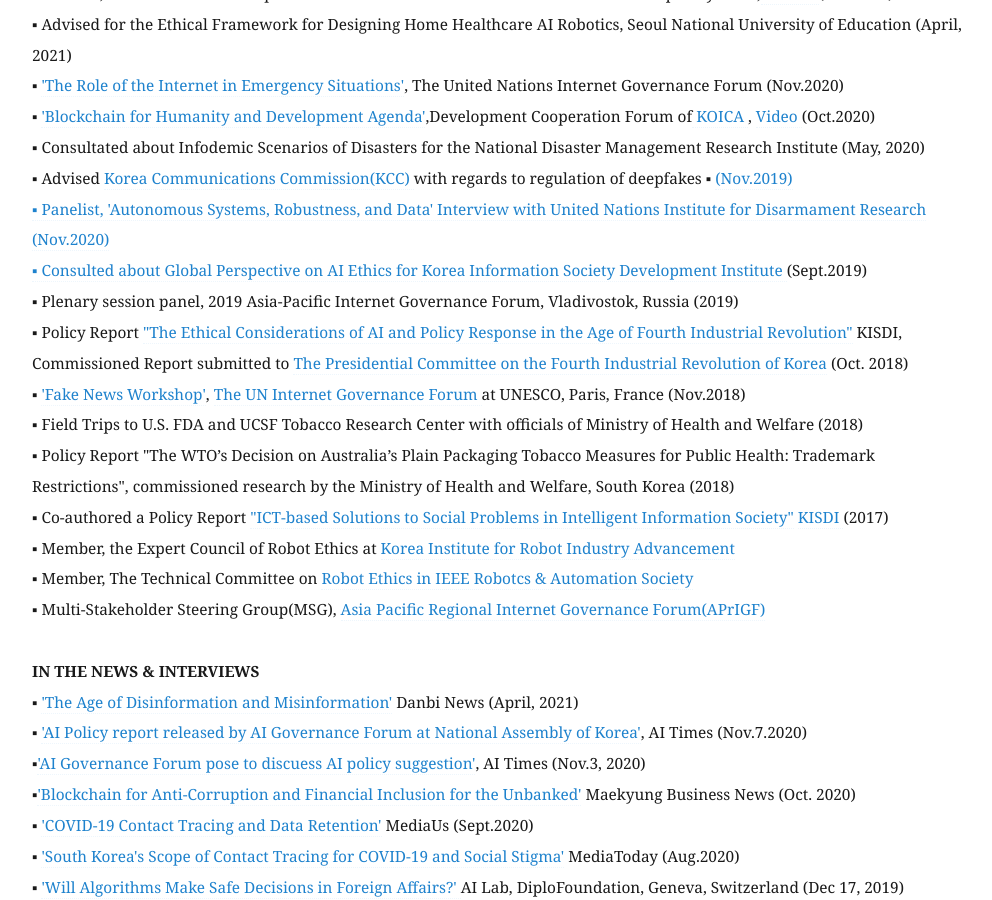
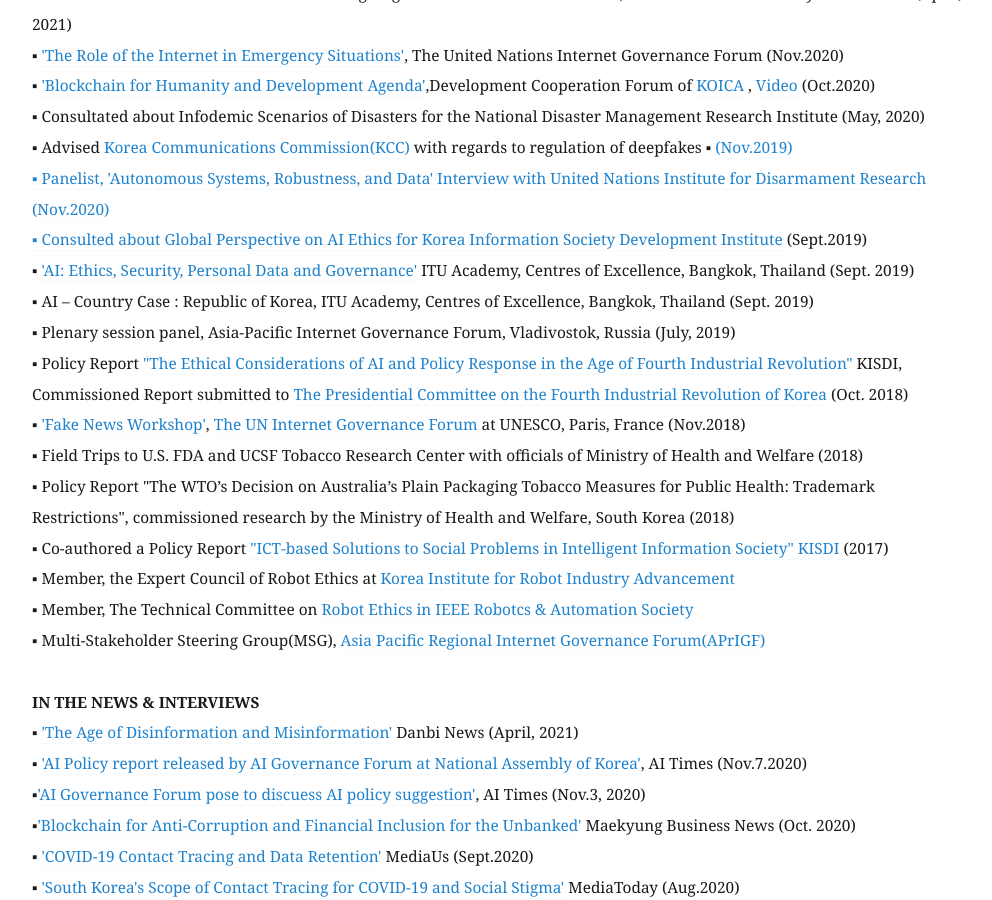
Before and after one commit to eunchangchoi/eunchangchoi.github.io, a Jekyll site: the page built from index.md, in a window 1280 px wide and 900 px high, scrolled down 4947 px. Shown: the whole window, without its empty margins (68-1060 px from the left). Built offline with Jekyll 4.4.1, drawn with Linux system fonts in a browser that asks for light colours; some of the changed text lies outside the part shown.

Commit message:
Update index.md

```diff
--- a/index.md
+++ b/index.md
@@ -77,7 +77,7 @@
 ▪ 'The Role of Experts Witness in Toxic Tort Ligitation" Korean Society for Research on Nicotine (May.2021)<br>
 ▪  <a href="https://aisummit.co.kr/ais2020_eun-chang-choi/?lang=en">'Ethical AI: A New Corporate Social Responsibility'</a>, <a href="https://aisummit.co.kr/?lang=en"> AI Summit Seoul 2020, </a> COEX Mall, <a href="https://www.digitalmarketingkorea.co.kr"> DMK </a>, Seoul (Dec.2020)<br>
 ▪ 'Blockchain in Media Value Chain and Copyrights Management',<a href="http://www.cybercom.or.kr/?m=bbs&bid=notice_&uid=1134"> Cybercommunication Academic Society</a>(Nov.2020)<br>
-▪  'S.Korea's COVID 19 Contact Tracing, Legality, and Privacy Risk'</a> Interview with Sciences Po, France(Nov.2020) <br>
+▪  'S.Korea's COVID 19 Contact Tracing, Legality, and Privacy Risk', Interview with Sciences Po, France(Nov.2020) <br>
 ▪  'Technology Risks and Scientific Uncertainty' at Technology and Society Forum, Seoul National University (Sept.2020)<br>
 ▪  <a href="http://www.igf.or.kr/2554">'Global Landscape of AI Ethics Principles: Soft Law or Hard Law?'</a>,Korea Internet Governance Forum (Aug.2020) <br>
 ▪  'South Korea's Contacts Tracing for COVID-19: Balancing between Public Health and Privacy', <a href="https://www.slideshare.net/secret/vlJ18LSZxcB11J"> Slides </a>, <a href="https://youtu.be/4UZlkRLKGes"> Video </a>(Aug.2020) <br>
@@ -123,7 +122,9 @@
 ▪ <a href="https://soundcloud.com/zion-lee-310060380/digikorea#t=22:52"> (Nov.2019) <br>
 ▪ Panelist, 'Autonomous Systems, Robustness, and Data' Interview with United Nations Institute for Disarmament Research (Nov.2020)<br>
 ▪ Consulted about Global Perspective on AI Ethics for <a href="https://www.kisdi.re.kr/"> Korea Information Society Development Institute </a>(Sept.2019)<br>
-▪ Plenary session panel, 2019 Asia-Pacific Internet Governance Forum, Vladivostok, Russia (2019)<br>
+▪ <a href="https://www.itu.int/en/ITU-D/Regional-Presence/AsiaPacific/Pages/Events/2019/Artificial-Intelligence-Overview-and-Applications.aspx">'AI: Ethics, Security, Personal Data and Governance'</a> ITU Academy, Centres of Excellence, Bangkok, Thailand (Sept. 2019)<br>
+▪ AI – Country Case : Republic of Korea, ITU Academy, Centres of Excellence, Bangkok, Thailand (Sept. 2019)<br>
+▪ Plenary session panel, Asia-Pacific Internet Governance Forum, Vladivostok, Russia (July, 2019)<br>
 ▪ Policy Report <a href="https://bit.ly/3qgZ63S">"The Ethical Considerations of AI and Policy Response in the Age of Fourth Industrial Revolution"</a> KISDI, Commissioned Report submitted to <a href="https://www.4th-ir.go.kr/home/en/">The Presidential Committee on the Fourth Industrial Revolution of Korea</a> (Oct. 2018) <br>
 ▪ <a href="https://www.youtube.com/watch?v=quo1DLyitf8&feature=youtu.be&t=1004">'Fake News Workshop'</a>, <a href="https://igf2018.fr/"> The UN Internet Governance Forum </a> at UNESCO, Paris, France (Nov.2018) <br>
 ▪ Field Trips to U.S. FDA and UCSF Tobacco Research Center with officials of Ministry of Health and Welfare (2018) <br>
```
Also changed, not shown: other parts of index.md (+0 -1 lines).
